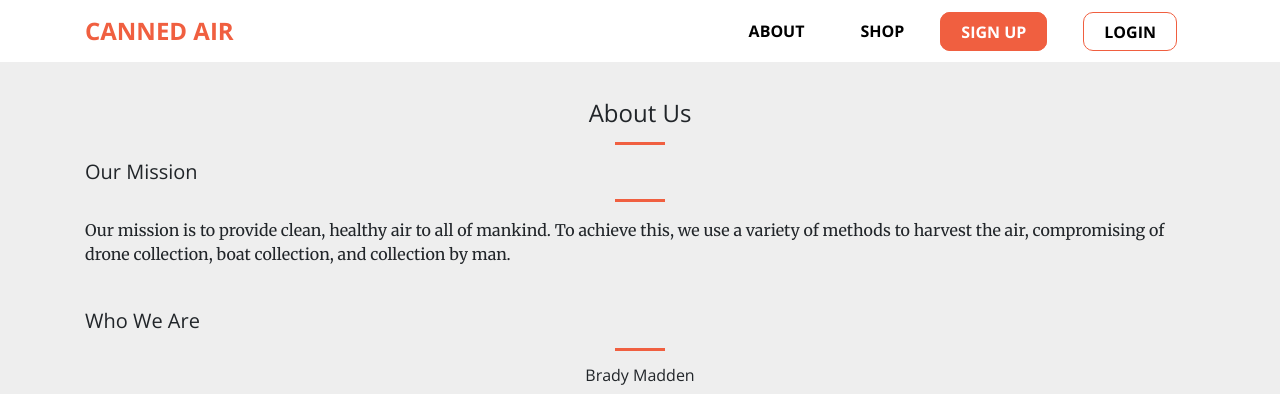
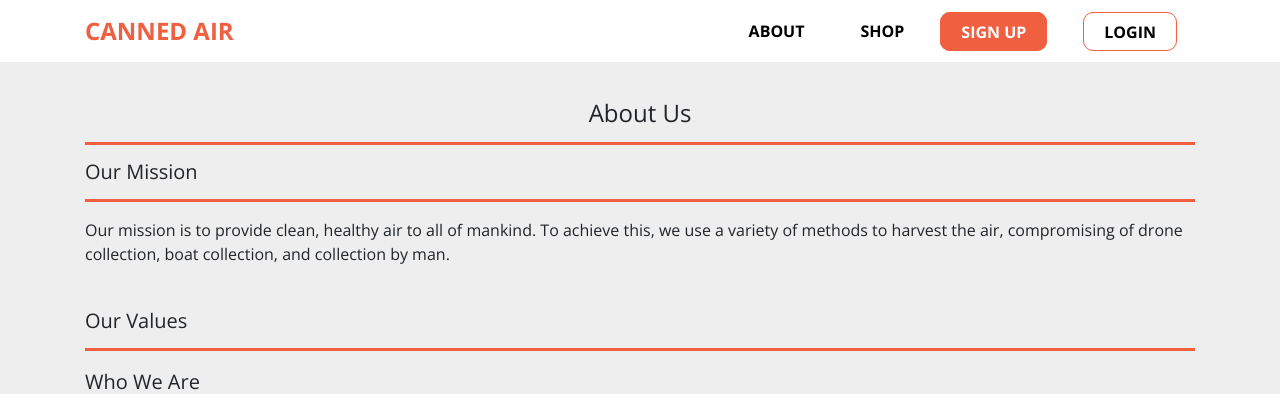
Before and after one commit to bradymadden97/cs4753-project, a PHP site: page /about in a window 1280 px wide. Shown: the top 394 px of the page. Run offline with PHP 8.4, Linux system fonts and the light colour scheme; some libraries are stand-ins or nearby versions.

Commit message:
added columns to about page

```diff
--- a/about/about.css
+++ b/about/about.css
@@ -7,6 +7,7 @@ body {
 
 #aboutLine{
 	color: #eb3812;
+	max-width: 100%;
 }
 
 #founderImages div img{
@@ -16,4 +17,8 @@ body {
 
 #contentLines{
 	text-align: left;
+	max-width: 100%;
 }
+p{
+	font-family: 'Open Sans','Helvetica Neue',Arial,sans-serif;
+}
--- a/about/index.php
+++ b/about/index.php
@@ -46,13 +46,19 @@
           <p>Our mission is to provide clean, healthy air to all of mankind. To achieve this, we use a variety of methods to harvest the air, compromising of drone collection, boat collection, and collection by man.</p>
         </div>
         <br>
+        <div id = "values">
+          <h5>Our Values</h5>
+          <hr id = "contentLines">
+          <p></p>
+        </div>
         <div id = "whoWeAre">
         	<h5>Who We Are</h5>
         	<hr id = "contentLines">
-        	<div id = "us" style="text-align: center;">
-        		<div id = "brady" style="display: inline;">
+        	<div class="row" id = "us" style="text-align: center;">
+        		<div class="col-lg-4" id = "brady">
+        			<br>
 	        		<h6>Brady Madden</h6>
-	        		<div id = "bradyText" style="display: inline;">
+	        		<div id = "bradyText">
 	        			<p>Placeholder Bio Text</p>
 	        		</div>
 	        		<div id = "bradyImage" style="display: inline;">
@@ -60,24 +66,24 @@
 	        		</div>
 	        	</div>
 	        	<br>
-	        	<div id = "bobby" style="display: inline;">
+	        	<div class="col-lg-4" id = "bobby">
 	        		<br>
 	        		<h6>Bobby Hails</h6>
-	        		<div id = "bradyText" style="display: inline;">
+	        		<div id = "bradyText">
 	        			<p>Placeholder Bio Text</p>
 	        		</div>
-	        		<div id = "bradyImage" style="display: inline;">
+	        		<div id = "bradyImage">
 	        			<img src = "../img/bobby.jpg" style="width: 30%;">
 	        		</div>
 	        	</div>
 	        	<br>
-	        	<div id = "brady" style="display: inline;">
+	        	<div class="col-lg-4" id = "spencer">
 	        		<br>
 	        		<h6>Spencer Wolfe</h6>
-	        		<div id = "bradyText" style="display: inline;">
+	        		<div id = "bradyText">
 	        			<p>Placeholder Bio Text</p>
 	        		</div>
-	        		<div id = "bradyImage" style="display: inline;">
+	        		<div id = "bradyImage">
 	        			<img src = "../img/spencer.jpg" style="width: 30%;">
 	        		</div>
 	        	</div>
```
